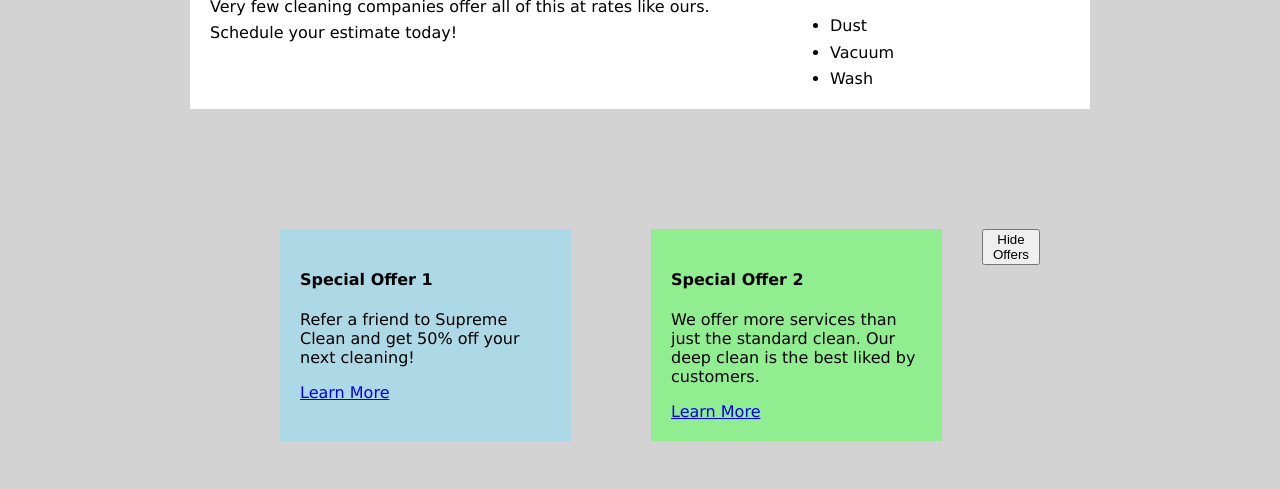
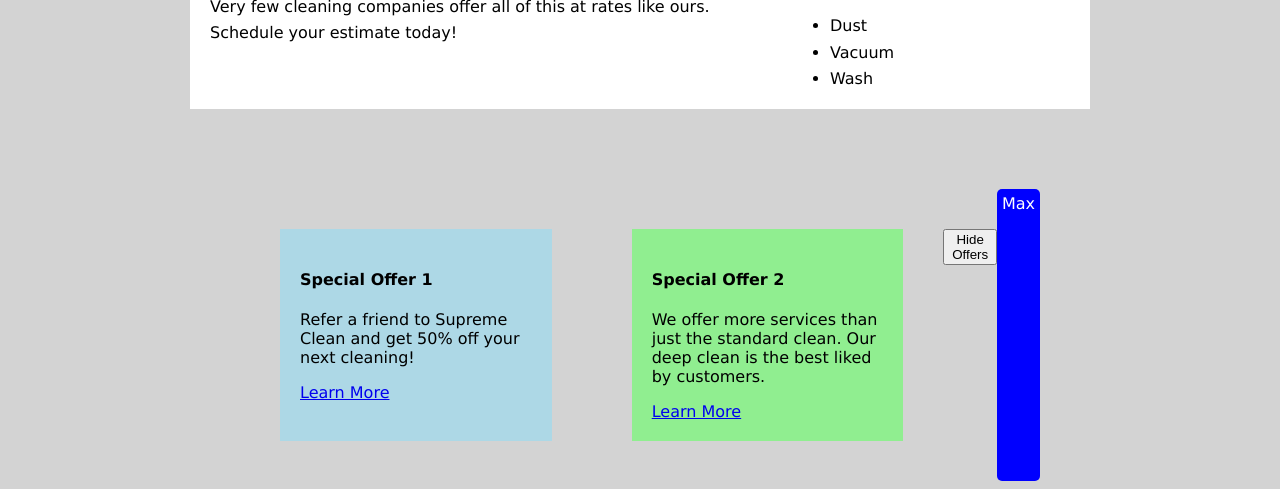
Before and after one commit to EmilyHollifield/hollifield-alhso-15b, a plain HTML site: page home.html in a window 1280 px wide. Shown: the part 374-863 px from the top of the page. Drawn offline with Linux system fonts and the light colour scheme.

Commit message:
added my name to home.html page

```diff
--- a/home.html
+++ b/home.html
@@ -75,5 +75,6 @@
   }
   </script>
     </div>
+   <div style="background-color:blue; padding:5px; color:white; border-radius:5px; display:inline-block;">Max</div>
   </body>
 </html>
```
